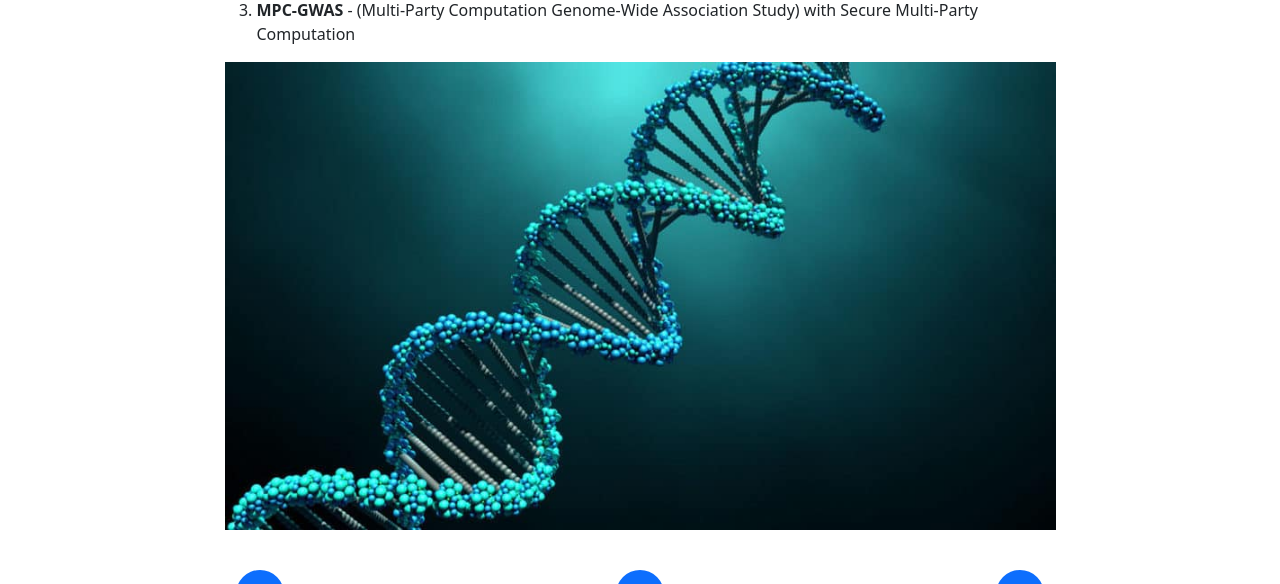
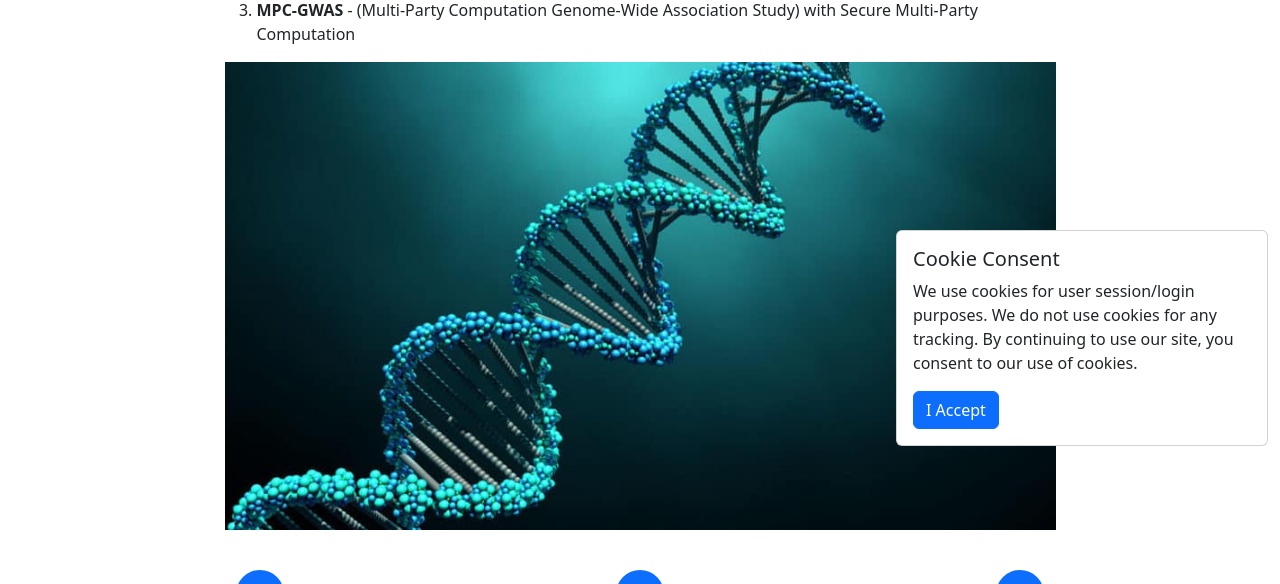
Before and after one commit to hcholab/sfkit-website, a Python web app: template src/templates/general/home.html in a window 1280 px wide. Shown: the part 354-938 px from the top of the page. Run offline with Jinja, Linux system fonts and the light colour scheme; the template is opened without the code that fills it, so the values that code supplies are empty; some libraries are stand-ins or nearby versions.

Commit message:
cookie consent form

```diff
--- a/src/templates/base.html
+++ b/src/templates/base.html
@@ -66,6 +66,21 @@
 
     {% block content %}{% endblock %}
 
+    <!-- Cookie Consent Form in bottom right corner-->
+    <div class="container" id="cookieConsent" style="position: fixed; bottom: 0; right: 0; display:none;">
+      <div class="col-4 float-md-end">
+        <div class="card">
+          <div class="card-body">
+            <h5 class="card-title">Cookie Consent</h5>
+            <p class="card-text">
+              We use cookies for user session/login purposes. We do not use cookies for any tracking. By continuing to use our site, you consent to our use of cookies.
+            </p>
+            <button type="button" id="acceptCookies" class="btn btn-primary">I Accept</button>
+          </div>
+        </div>
+      </div>
+    </div>
+
     <footer class="text-center text-lg-start bg-light text-muted">
       <section class="d-flex justify-content-center justify-content-lg-between p-4 border-bottom">
         <span>
@@ -103,6 +118,32 @@
       </script>
     {% endif %}
 
+    <script>
+      // Check if the user has seen the cookie consent form before
+      if (!localStorage.getItem('cookieConsent')) {
+        // Show the cookie consent form
+        document
+          .getElementById('cookieConsent')
+          .style
+          .display = 'block';
+      }
+
+      // Handle the "I Accept" button click
+      document
+        .getElementById('acceptCookies')
+        .addEventListener('click', function () {
+          // Hide the cookie consent form
+          document
+            .getElementById('cookieConsent')
+            .style
+            .display = 'none';
+
+          // Store a value in local storage to indicate that the user has seen the form
+          localStorage.setItem('cookieConsent', 'true');
+        });
+      console.log(localStorage)
+    </script>
+
     {% block javascript %}{% endblock %}
   </body>
 
```
